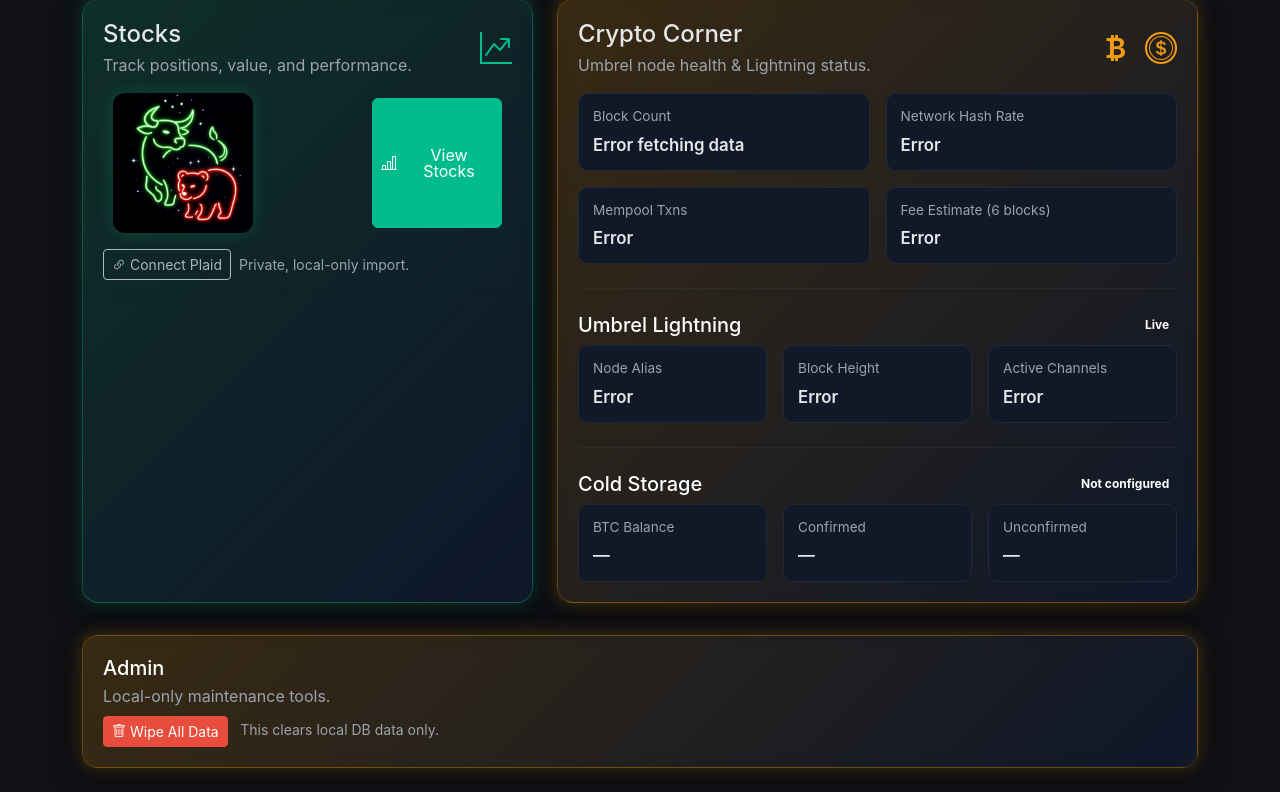
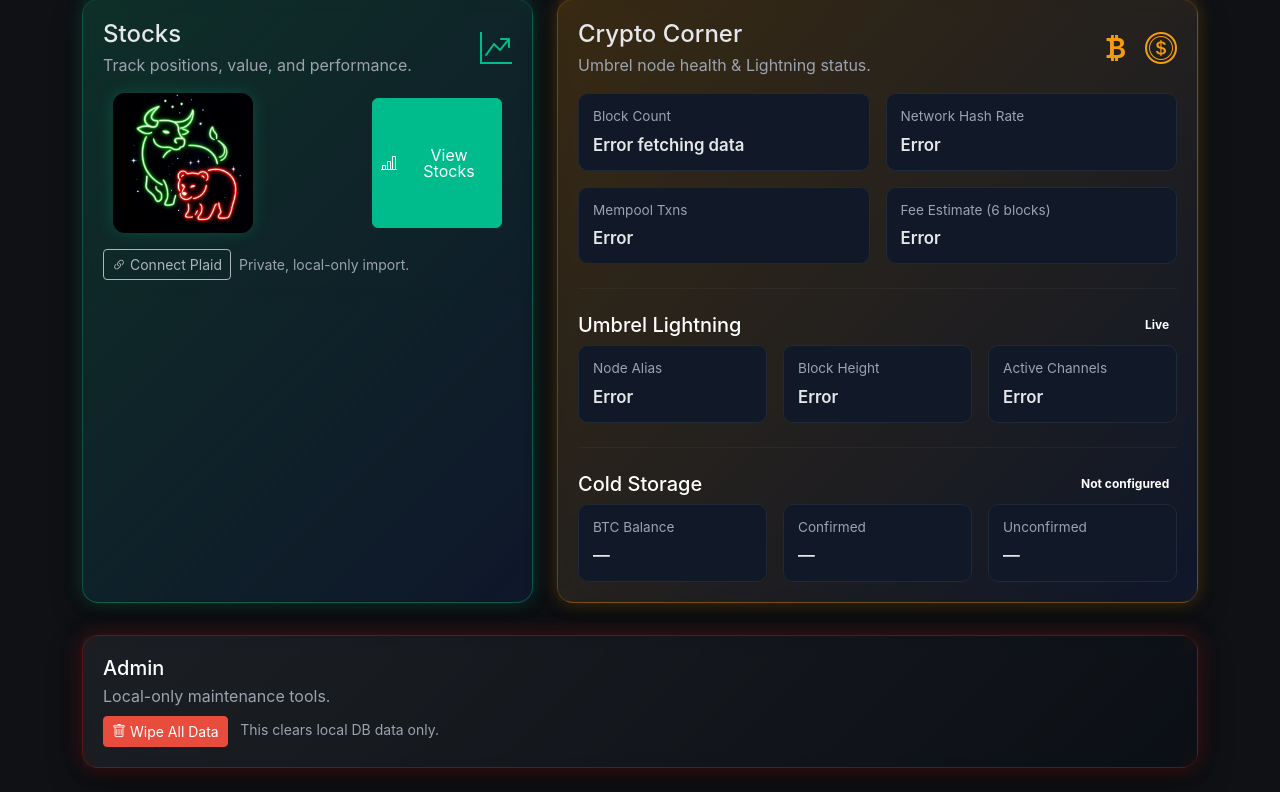
Before and after one commit to ObscureOcelotXD/FinanceTracker, a Flask app: template templates/index.html in a window 1280 px wide. Shown: the part 115-907 px from the top of the page. Run offline with Flask 3, Linux system fonts and the light colour scheme; the template is opened without the code that fills it, so the values that code supplies are empty; parts of the project's set-up code (start-up, migrations or seed data) failed here and were passed over; some libraries are stand-ins or nearby versions.

Commit message:
Update neon panel styling in CSS and HTML. Introduce a new neon-gmetal class with gradient background and shadow effects for enhanced UI. Replace neon-yellow panel with neon-gmetal in index.html for improved visual consistency.

```diff
--- a/static/css/index.css
+++ b/static/css/index.css
@@ -25,6 +25,13 @@
             box-shadow:
                 0 0 18px rgba(245,158,11,0.25),
                 0 10px 30px rgba(0,0,0,0.45);
+            }
+            .neon-panel.neon-gunmetal {
+            background: linear-gradient(135deg, rgba(87,94,102,0.18), rgba(12,16,22,1));
+            border-color: rgba(185,28,28,0.45);
+            box-shadow:
+                0 0 20px rgba(185,28,28,0.35),
+                0 10px 30px rgba(0,0,0,0.55);
             }
             .neon-body {
             padding: 1.25rem;
--- a/templates/index.html
+++ b/templates/index.html
@@ -148,7 +148,7 @@
           </div>
           <div class="row g-4 mt-2">
             <div class="col-12">
-              <div class="neon-panel neon-yellow">
+              <div class="neon-panel neon-gunmetal">
                 <div class="neon-body">
                   <div class="d-flex align-items-center justify-content-between mb-2">
                     <div>
```
